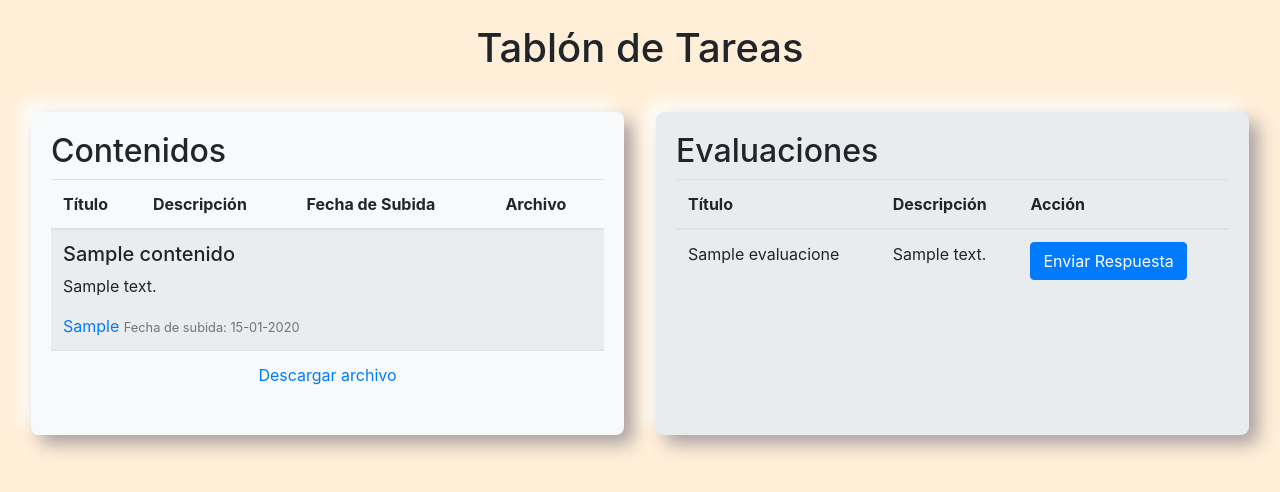
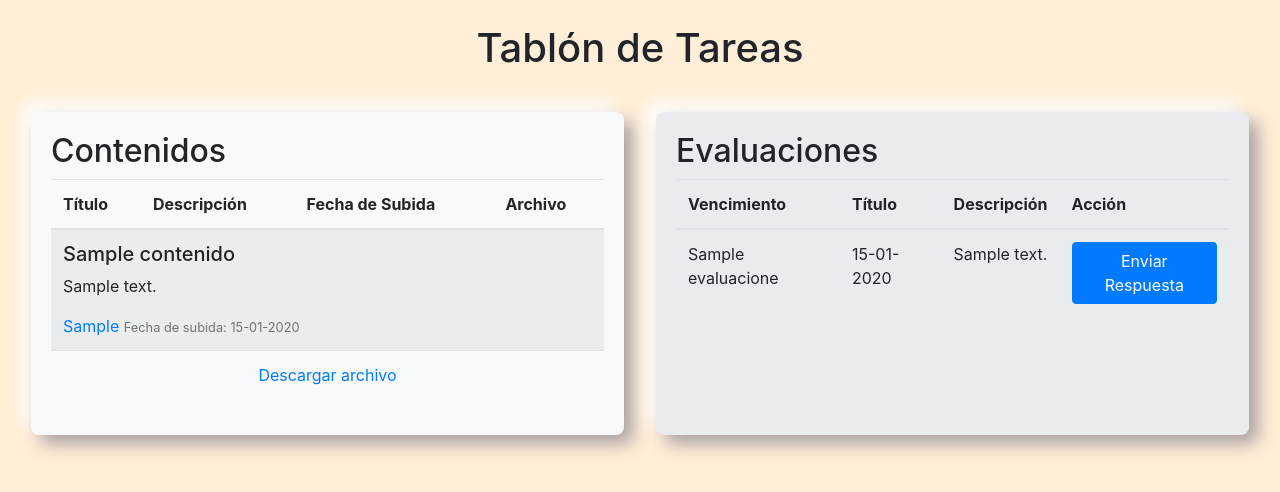
Before and after one commit to ParisNicolas/aula-virtual, a Flask app: page /tablon/1 in a window 1280 px wide. Shown: the part 62-554 px from the top of the page. Run offline with Flask 3, Linux system fonts and the light colour scheme; a user stored in the database is signed in; tables that the repository leaves empty hold one stand-in row (values such as "Sample post"); some libraries are stand-ins or nearby versions.

Commit message:
Vencimiento en el tablon

```diff
--- a/app/templates/tablon.html
+++ b/app/templates/tablon.html
@@ -76,6 +76,7 @@
         <table class="table">
             <thead>
                 <tr>
+                    <th>Vencimiento</th>
                     <th>Título</th>
                     <th>Descripción</th>
                     <th>Acción</th>
@@ -85,6 +86,7 @@
                 {% for evaluacion in evaluaciones %}
                 <tr>
                     <td>{{ evaluacion.titulo }}</td>
+                    <td>{{ evaluacion.fecha_entrega.strftime('%d-%m-%Y') }}</td>
                     <td>{{ evaluacion.descripcion }}</td>
                     <td>
                         <a href="{{ url_for('main.entregar_respuesta', curso_id=curso.id, evaluacion_id=evaluacion.id) }}" class="btn btn-primary">Enviar Respuesta</a>
```
